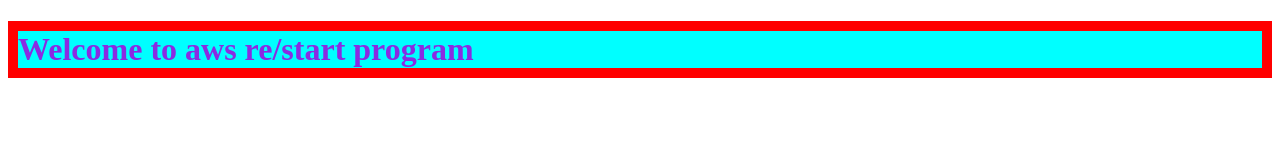
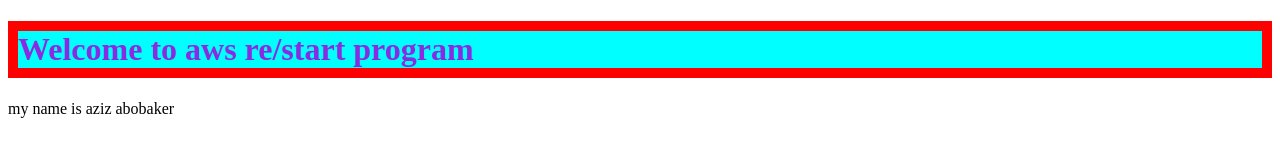
Before and after one commit to AdhamHaisami/aws-github, a plain HTML site: page client/index.html in a window 1280 px wide. Drawn offline with Linux system fonts and the light colour scheme.

Commit message:
this is first try

```diff
--- a/client/index.html
+++ b/client/index.html
@@ -9,5 +9,6 @@
 </head>
 <body>
   <h1 class="test" >Welcome to aws re/start program</h1>
+  <div> my name is aziz abobaker</div>
 </body>
 </html>
```
